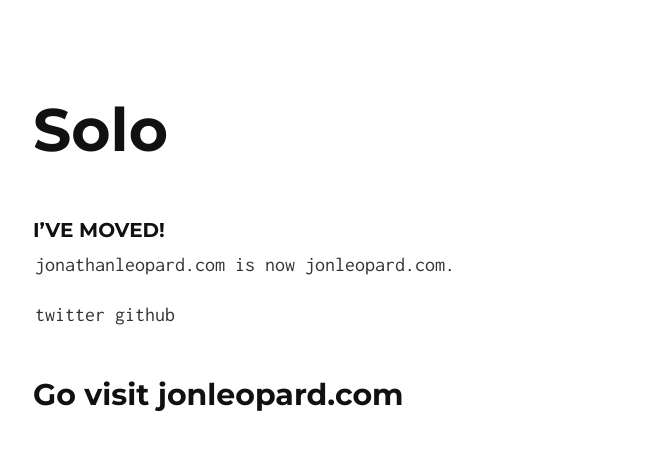
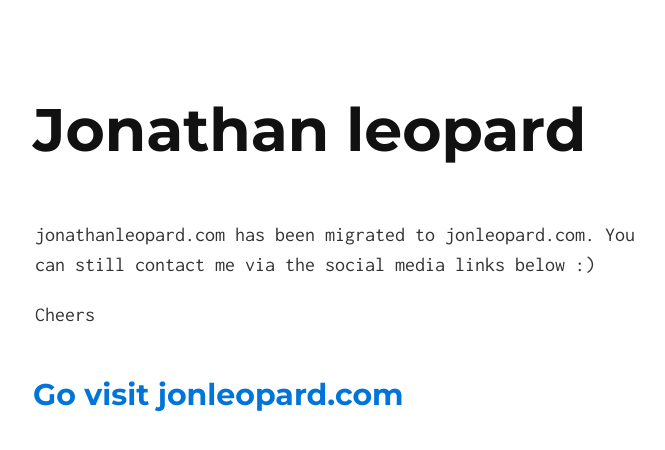
Before and after one commit to jonleopard/jonathanleopard.com, a Jekyll site: the page built from index.md, in a window 1280 px wide. Shown: the top 450 px of the page, without its empty margins (305-970 px from the left). Built offline with Jekyll 4.4.1, drawn with Linux system fonts in a browser that asks for light colours.

Commit message:
Landing page customizations

```diff
--- a/_config.yml
+++ b/_config.yml
@@ -1,7 +1,7 @@
 # Site settings
-title: Solo, a Jekyll Theme
-tag_text: Solo
-description: Solo is a Jekyll theme that supports single-page websites only, but supports them well. Yes, it’s responsive.
+title: jonathan leopard | Webdev & Devops
+tag_text: Jonathan leopard
+description: Simple landing page for jonathanleopard.com
 
 # Build settings
 markdown: kramdown
--- a/index.md
+++ b/index.md
@@ -1,9 +1,11 @@
 ---
 layout: default
 ---
-#### I've moved!
-jonathanleopard.com is now jonleopard.com.
 
-twitter github
+jonathanleopard.com has been migrated to jonleopard.com.
+You can still contact me via the social media links below :)
 
-## Go visit jonleopard.com
+Cheers
+
+
+## [Go visit jonleopard.com](https://jonleopard.com)
```
Also changed, not shown: README.md.
